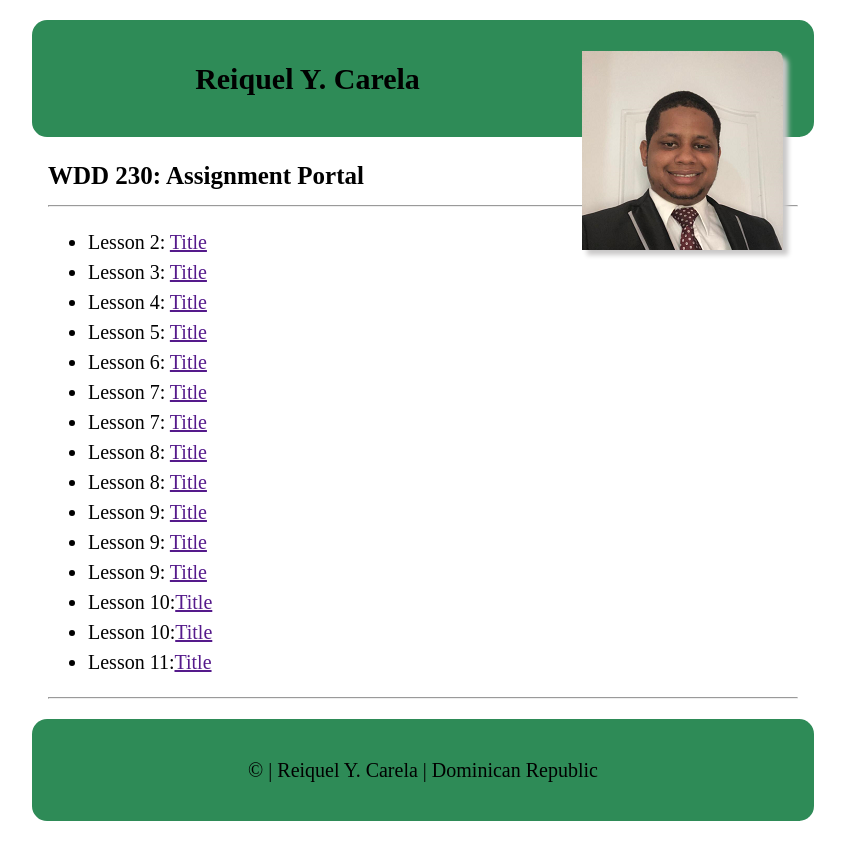
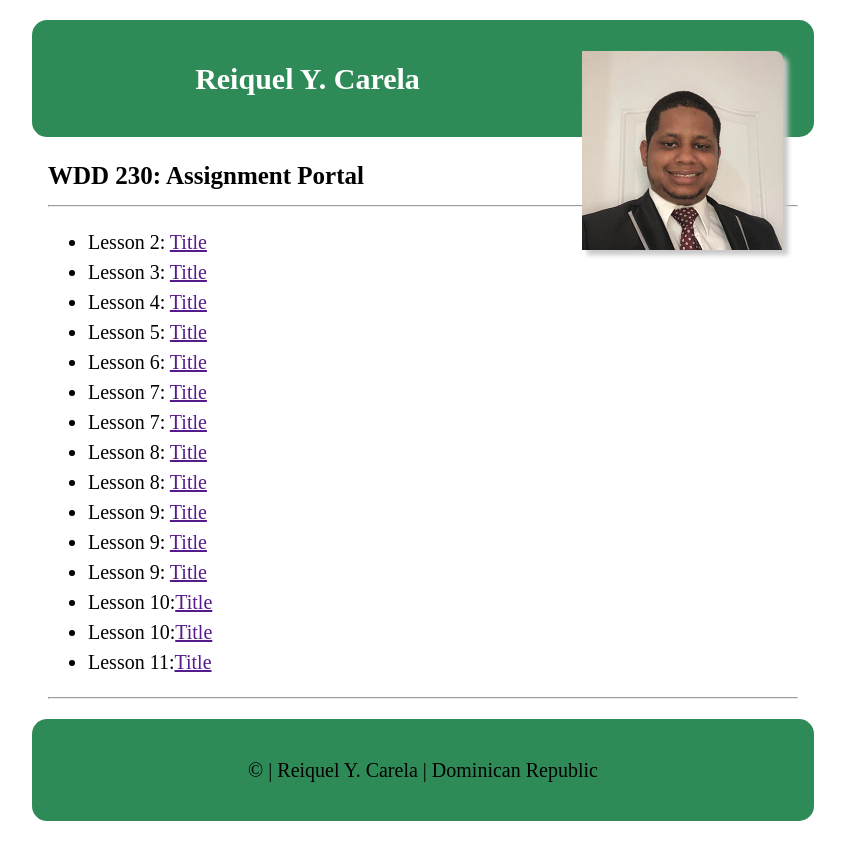
Before and after one commit to reiquel/wdd2301, a plain HTML site: page index.html in a window 1280 px wide. Shown: the whole page, without its empty margins (217-1062 px from the left). Drawn offline with Linux system fonts and the light colour scheme; a script that the page names is missing.

Commit message:
divided the footer and the header to give them different colors

```diff
--- a/styles/sm.css
+++ b/styles/sm.css
@@ -27,7 +27,14 @@ footer {
     max-width: 750px;
 }
 
-header,
+header {
+    background-color: seagreen;
+    color: white;
+    text-align: center;
+    padding: 1rem;
+
+}
+
 footer {
     background-color: seagreen;
     color: black;
```
